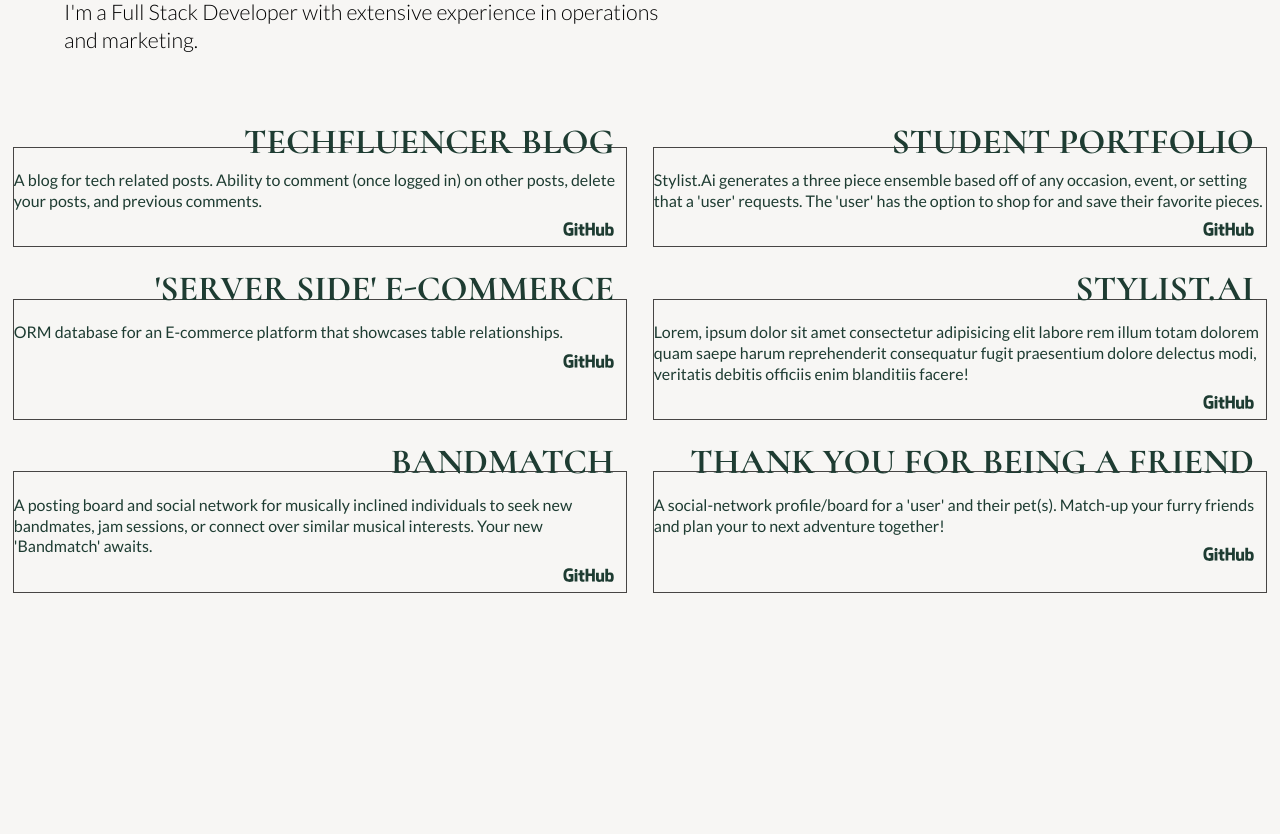
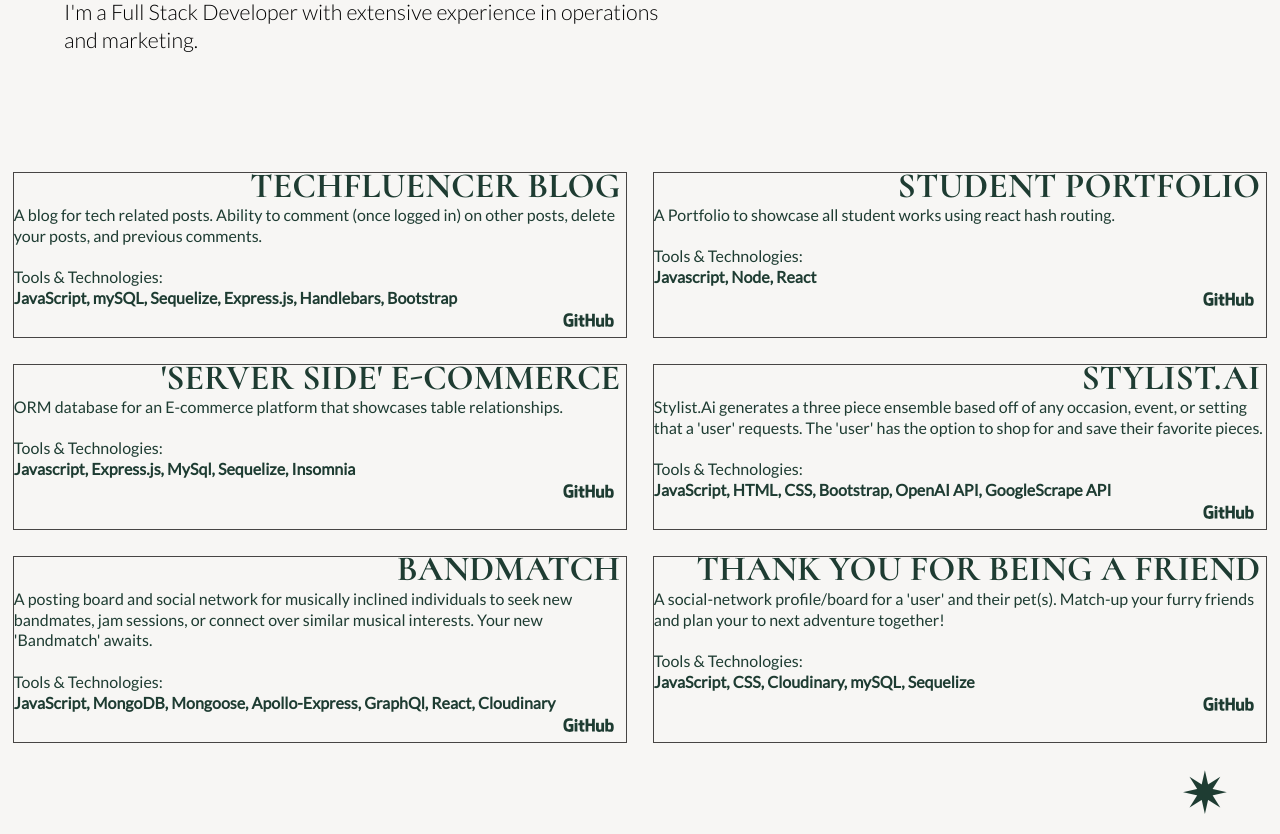
Before and after one commit to jjjgm/working-portfolio, a React (Create React App) app: page /portfolio in a window 1280 px wide. Shown: the part 400-1234 px from the top of the page. Before the commit the page ends 1019 px from the top, so only its background shows below. Built offline with nearby package versions, Linux system fonts and the light colour scheme; some icons are missing.

Commit message:
need to finish footerfeature/ portfolio

```diff
--- a/package.json
+++ b/package.json
@@ -8,7 +8,7 @@
     "@testing-library/user-event": "^13.5.0",
     "react": "^18.2.0",
     "react-dom": "^18.2.0",
-    "react-icons": "^4.9.0",
+    "react-icons": "^4.10.1",
     "react-router-dom": "^6.13.0",
     "react-scripts": "5.0.1",
     "web-vitals": "^2.1.4"
--- a/src/App.js
+++ b/src/App.js
@@ -7,6 +7,7 @@
 import Portfolio from './components/Portfolio';
 import Image from './components/Image';
 import Contact from './components/Contact';
+import Footer from './components/Footer';
 
 function App() {
   return (
@@ -23,6 +24,7 @@
             <Route path="/contact" element={<Contact />} />
           </Routes>
 
+          <Footer/>
         </Router>
       </header>
     </div>
--- /dev/null
+++ b/src/components/Footer.js
@@ -0,0 +1,30 @@
+import React from 'react';
+import { Link } from 'react-router-dom';
+
+import './styles/Footer.css';
+
+import {PiTelegramLogoThin, PiFileTextThin, PiLinkedinLogoThin, PiGithubLogoThin } from 'react-icons/pi';
+
+function handleEmailLinkClick(event) {
+    event.preventDefault();
+
+    const emailAddress = event.target.getAttribute('href');
+    window.location.href = 'mailto:' + emailAddress;
+}
+
+
+function Footer() {
+    return (
+
+        <div>
+            <footer className="footer-nav container flex-container">
+                    <h1>
+                        <Link to="/" className="footer-logo" alt="homepage link"> ✷ </Link></h1>
+
+            </footer>
+</div>
+
+    )
+}
+
+export default Footer
--- a/src/components/Image.js
+++ b/src/components/Image.js
@@ -19,7 +19,7 @@
                                  <br/>
                         <p>
 
-                                  Currently, I'm diving into learning UI/UX accesibility principles.
+                                  Currently, I'm diving into learning more about UI/UX accessibility principles.
                             </p>
                         </div>
                     </div>
--- a/src/components/Portfolio.js
+++ b/src/components/Portfolio.js
@@ -10,12 +10,18 @@
             <figure>
                 {/* image */}
                 <caption>
-                    <a href="https://github.com/jjjgm/blogging-techfluencer">
+                    <a href="https://fast-mesa-10038.herokuapp.com/">
                         <h3>Techfluencer Blog</h3>
                     </a>
                 </caption>
                 <p className="figure-text">
                     A blog for tech related posts. Ability to comment (once logged in) on other posts, delete your posts, and previous comments.
+                    <br/>
+                    <br/>
+                    Tools & Technologies:
+          <br/>
+                    <strong>
+                    JavaScript, mySQL, Sequelize, Express.js, Handlebars, Bootstrap</strong>
                 </p>
                 <a href="https://github.com/jjjgm/blogging-techfluencer">
                         <h4 className="figure-icon"><DiGithubFull/></h4>
@@ -25,12 +31,18 @@
             <figure>
                 {/* image */}
                 <caption>
-                    <a href="https://github.com/jjjgm/jjjgm-reactfolio">
+                    <a href="https://jjjgm.github.io/jjjgm-reactfolio/">
                         <h3>Student Portfolio</h3>
                     </a>
                 </caption>
                 <p className="figure-text">
-                Stylist.Ai generates a three piece ensemble based off of any occasion, event, or setting that a 'user' requests. The 'user' has the option to shop for and save their favorite pieces.
+                A Portfolio to showcase all student works using react hash routing.
+
+                <br/>
+                    <br/>
+                    Tools & Technologies:
+          <br/>
+                    <strong>Javascript, Node, React</strong>
                 </p>
                 <a href="https://github.com/jjjgm/blogging-techfluencer">
                         <h4 className="figure-icon"><DiGithubFull/></h4>
@@ -46,8 +58,13 @@
                 </caption>
                 <p className="figure-text">
                     ORM database for an E-commerce platform that showcases table relationships.
+                    <br/>
+                    <br/>
+                    Tools & Technologies:
+          <br/>
+                    <strong>Javascript, Express.js, MySql, Sequelize, Insomnia</strong>
                 </p>
-                <a href="https://github.com/jjjgm/blogging-techfluencer">
+                <a href="https://github.com/jjjgm/the-back-of-the-shop">
                         <h4 className="figure-icon"><DiGithubFull/></h4>
                     </a>
             </figure>
@@ -59,8 +76,16 @@
                         <h3>Stylist.Ai</h3>
                     </a>
                 </caption>
-                <p className="figure-text">Lorem, ipsum dolor sit amet consectetur adipisicing elit labore rem illum totam dolorem quam saepe harum reprehenderit consequatur fugit praesentium dolore delectus modi, veritatis debitis officiis enim blanditiis facere!</p>
-                <a href="https://github.com/jjjgm/blogging-techfluencer">
+                <p className="figure-text">
+                Stylist.Ai generates a three piece ensemble based off of any occasion, event, or setting that a 'user' requests. The 'user' has the option to shop for and save their favorite pieces.
+                <br/>
+                <br/>
+                Tools & Technologies:
+          <br/>
+                <strong>JavaScript, HTML, CSS, Bootstrap, OpenAI API, GoogleScrape API
+                </strong>
+                </p>
+                <a href="https://github.com/autohome/jenhua-joerdo">
                         <h4 className="figure-icon"><DiGithubFull/></h4>
                     </a>
             </figure>
@@ -68,14 +93,19 @@
             <figure>
                 {/* image */}
                 <caption>
-                    <a href="https://github.com/Kriskris9/BandMatch">
+                    <a href="https://polar-basin-38495.herokuapp.com/">
                         <h3>BandMatch</h3>
                     </a>
                 </caption>
                 <p className="figure-text">
                 A posting board and social network for musically inclined individuals to seek new bandmates, jam sessions, or connect over similar musical interests. Your new 'Bandmatch' awaits.
-                </p>
-                <a href="https://github.com/jjjgm/blogging-techfluencer">
+                <br/>
+                <br/>
+          Tools & Technologies:
+          <br/>
+          <strong>JavaScript, MongoDB, Mongoose, Apollo-Express, GraphQl, React, Cloudinary</strong>
+          </p>
+                <a href="https://github.com/Kriskris9/BandMatch">
                         <h4 className="figure-icon"><DiGithubFull/></h4>
                     </a>
             </figure>
@@ -83,14 +113,19 @@
             <figure>
                 {/* image */}
                 <caption>
-                    <a href="https://github.com/jjjgm/gg-get-icecream" >
+                    <a href="https://lit-ocean-94336.herokuapp.com/login" >
                         <h3>Thank You for Being a Friend</h3>
                     </a>
                 </caption>
                 <p className="figure-text">
                 A social-network profile/board for a 'user' and their pet(s). Match-up your furry friends and plan your to next adventure together!
+                <br/>
+                <br/>
+                Tools & Technologies:
+          <br/>
+                <strong>JavaScript, CSS, Cloudinary, mySQL, Sequelize</strong>
                 </p>
-                <a href="https://github.com/jjjgm/blogging-techfluencer">
+                <a href="https://github.com/jjjgm/gg-get-icecream">
                         <h4 className="figure-icon"><DiGithubFull/></h4>
                     </a>
             </figure>
--- a/src/components/styles/Contact.css
+++ b/src/components/styles/Contact.css
@@ -135,6 +135,18 @@
     font-size: 1.4em;
 }
 
+.resume-link a {
+    font-size: 1.4rem;
+    margin-top: 1rem;
+    text-decoration: none;
+    color: var(--a-feature)
+}
+
+.resume-link a:hover {
+    font-size: 1.64rem;
+    color: var(--font-grey)
+}
+
 @media screen and (max-width: 768px) {
     #container {
         margin: 20px auto;
--- /dev/null
+++ b/src/components/styles/Footer.css
@@ -0,0 +1,16 @@
+.footer-nav {
+    align-items: end;
+    flex-direction: column;
+}
+
+
+
+.footer-logo {
+    font-weight: 600;
+    font-size: 1.45em;
+    letter-spacing: .125em;
+    text-decoration: none;
+    color: var(--a-alternate);
+    text-align: right;
+    padding: .5em .75em;
+}
--- a/src/components/styles/Header.css
+++ b/src/components/styles/Header.css
@@ -48,6 +48,12 @@
     transition: .25s;
 }
 
+.nav-menu-link:hover {
+    font-weight: 800;
+    color: var(--a-feature);
+    transition: .25s;
+}
+
 .header-opening {
     margin: auto;
     max-width: 80em
@@ -72,6 +78,18 @@
     font-family: var(--feature-sans-serif);
 }
 
+.header-icons a {
+    font-size: 2rem;
+    text-decoration: none;
+    color: var(--a-feature);
+}
+
+.header-icons a:hover {
+    font-size: 2.23rem;
+    color: var(--font-grey);
+    font-weight: 800;
+}
+
 /* IMAGE IN HEADER */
 
 /* .header-img {
@@ -93,10 +111,6 @@
     .header-img  {
         object-position: 50% 100%;
     }
-
-    /* .container {
-        padding: 2em;
-    } */
 
     .header-nav {
         flex-direction: row;
--- a/src/components/styles/Portfolio.css
+++ b/src/components/styles/Portfolio.css
@@ -1,6 +1,6 @@
 .portfolio-grid {
     display: flex;
-    max-width: 100vw;
+    max-width: 100%;
     flex-flow: row wrap;
     justify-content: space-between;
     margin-top: 1.8rem;
@@ -10,7 +10,7 @@
     border: 1px solid var(--contact-form);
     position: relative;
     font-size: 0;
-    margin: 2% 1%;
+    margin: 1%;
     flex: 0 0 48%;
 }
 
@@ -24,13 +24,14 @@
     margin-top: -2rem;
 } */
 
+
 /* GRID HEADER */
 .portfolio-grid figure caption a {
     position: absolute;
     /* WHERE HEADER SITS RIGHT */
-    right: 2%;
-    /* WHERE HEADER SITS ABOVE / INLINE */
-    top: -24%;
+    right: 1%;
+    /* WHERE HEADER SITS ABOVE TEXT/ INLINE */
+    top: -3%;
     text-transform: uppercase;
     text-decoration: none;
     font-size: 1.89rem;
@@ -40,8 +41,8 @@
 }
 
 .portfolio-grid figure caption a:hover {
-    font-size: 2.12rem;
-    top: -30%;
+    font-size: 2rem;
+    top: -4%;
     color: var(--a-feature);
     text-align: right;
 }
@@ -53,7 +54,7 @@
     top: 5%;
     font-size: 1rem;
     line-height: 1.3;
-    margin: 1.4em 0;
+    margin: 2em 0 1em 0;
     text-align: left;
     font-family: var(--feature-sans-serif);
     color: var(--h1-alternate);
@@ -79,8 +80,9 @@
 @media screen and (max-width: 900px) {
     .portfolio-grid figure caption {
         font-size: 1.4rem;
+        }
     }
-}
+
 
 @media screen and (max-width: 800px) {
     .portfolio-grid figure caption {
@@ -90,18 +92,27 @@
 
 @media screen and (max-width: 750px) {
     .portfolio-grid figure {
-        flex: 0 0 100%;
+        flex: 0 0 98%;
         margin-bottom: 7%;
     }
 
-    .portfolio-grid figure caption {
-        font-size: 1.6rem;
+    .portfolio-grid figure caption a {
+        font-size: 1.2rem;
+        right: auto;
+        left: 1%;
+        top: -1%;
+        text-align: left;
+    width: 100%;
     }
 }
 
 @media screen and (max-width: 450px) {
-    .portfolio-grid figure caption {
+    .portfolio-grid figure caption a {
         font-size: 1.2rem;
-        width: 50%;
+            right: auto;
+            left: 1%;
+            top: -1%;
+            text-align: left;
+        width: 100%;
     }
 }
```
Also changed, not shown: src/components/Contact.js (+12 -0 lines), src/components/Header.js (+32 -5 lines), 1 other file (tests, documents, lock files or other folders).
